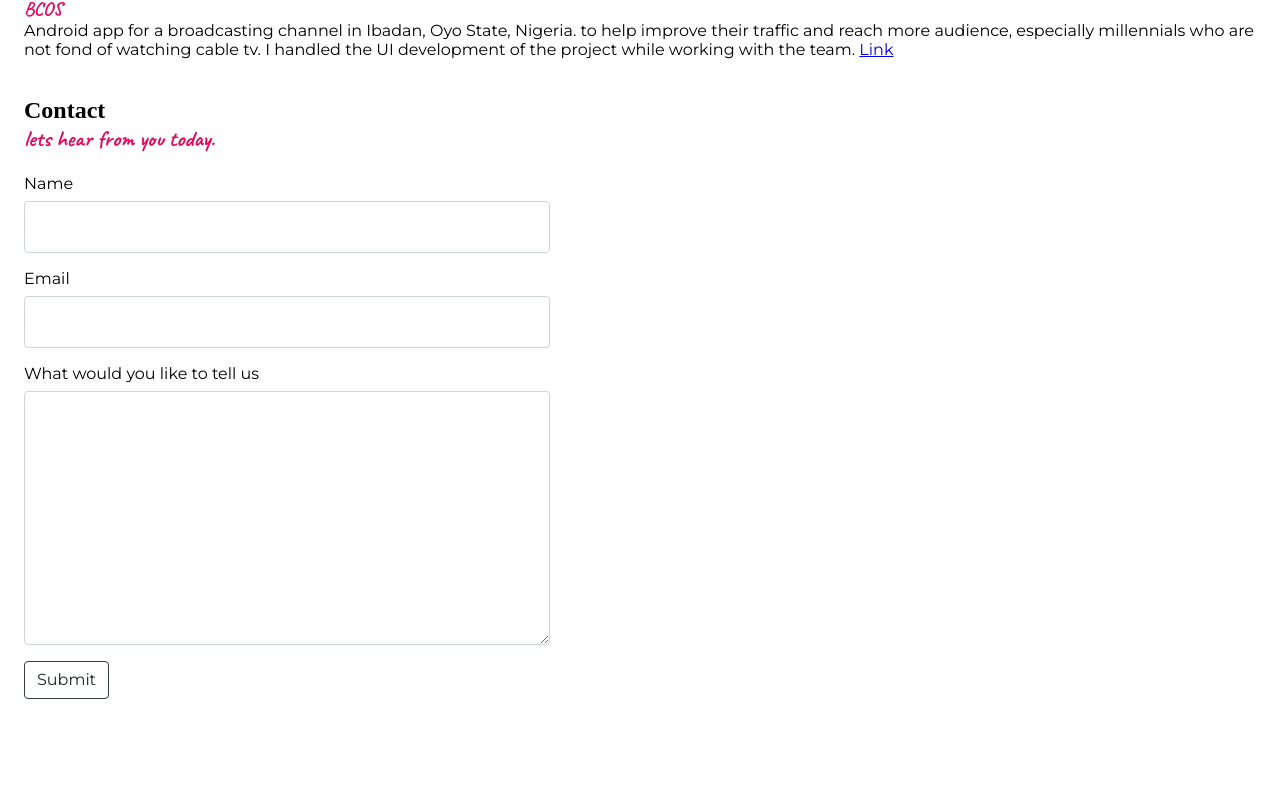
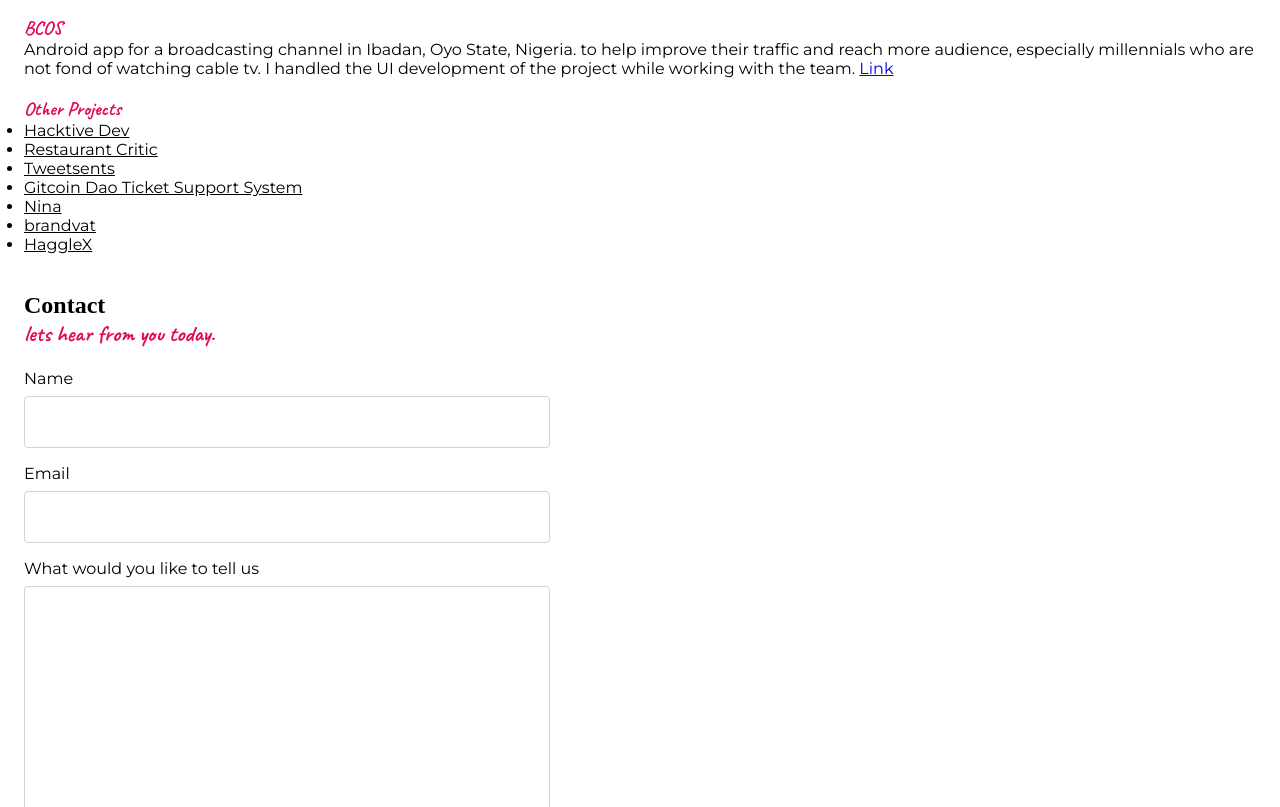
Before and after one commit to BigUncleYemi/resume-project, a website: page public/index.html in a window 1280 px wide. Shown: the part 1174-1981 px from the top of the page. Drawn offline with nearby package versions, Linux system fonts and the light colour scheme.

Commit message:
ui update v2

```diff
--- a/public/index.html
+++ b/public/index.html
@@ -84,6 +84,7 @@
           Employment Duration: 1 yrs<br />
           Location: Lagos, Nigeria (Remote)<br />
         </dd>
+        <br>
         <dt><strong>Ajo Card Limited - Software Engineer</strong></dt>
         <dd>
           Apr 2019 – Sept 2021<br />
@@ -149,6 +150,24 @@
           <a target="_blank" href="https://play.google.com/store/apps/details?id=com.bcos">Link</a>
         </dd>
         <br>
+        <dt><strong>Other Projects </strong></dt>
+        <dd>
+          <ul dir="auto">
+            <style>
+              li { margin: 0px; }
+              li a { color: black; }
+            </style>
+            <li><a href="https://hacktivedev-web.web.app/" rel="nofollow">Hacktive Dev</a></li>
+            <li><a href="https://restaurantcritic.firebaseapp.com/" rel="nofollow">Restaurant Critic</a></li>
+            <li><a href="https://tweetsents.firebaseapp.com/" rel="nofollow">Tweetsents</a></li>
+            <li><a href="https://gitcoin-dao-user-support.netlify.app/" rel="nofollow">Gitcoin Dao Ticket Support System</a></li>
+            <li><a href="https://ninaio.netlify.app/" rel="nofollow">Nina</a></li>
+            <li><a href="https://brandvat.netlify.app/" rel="nofollow">brandvat</a></li>
+            <li><a href="https://hagglebit.netlify.app/#/" rel="nofollow">HaggleX</a></li>
+           </ul>
+        </dd>
+        <br>
+
       </dl>
     </section>
     <br />
```
